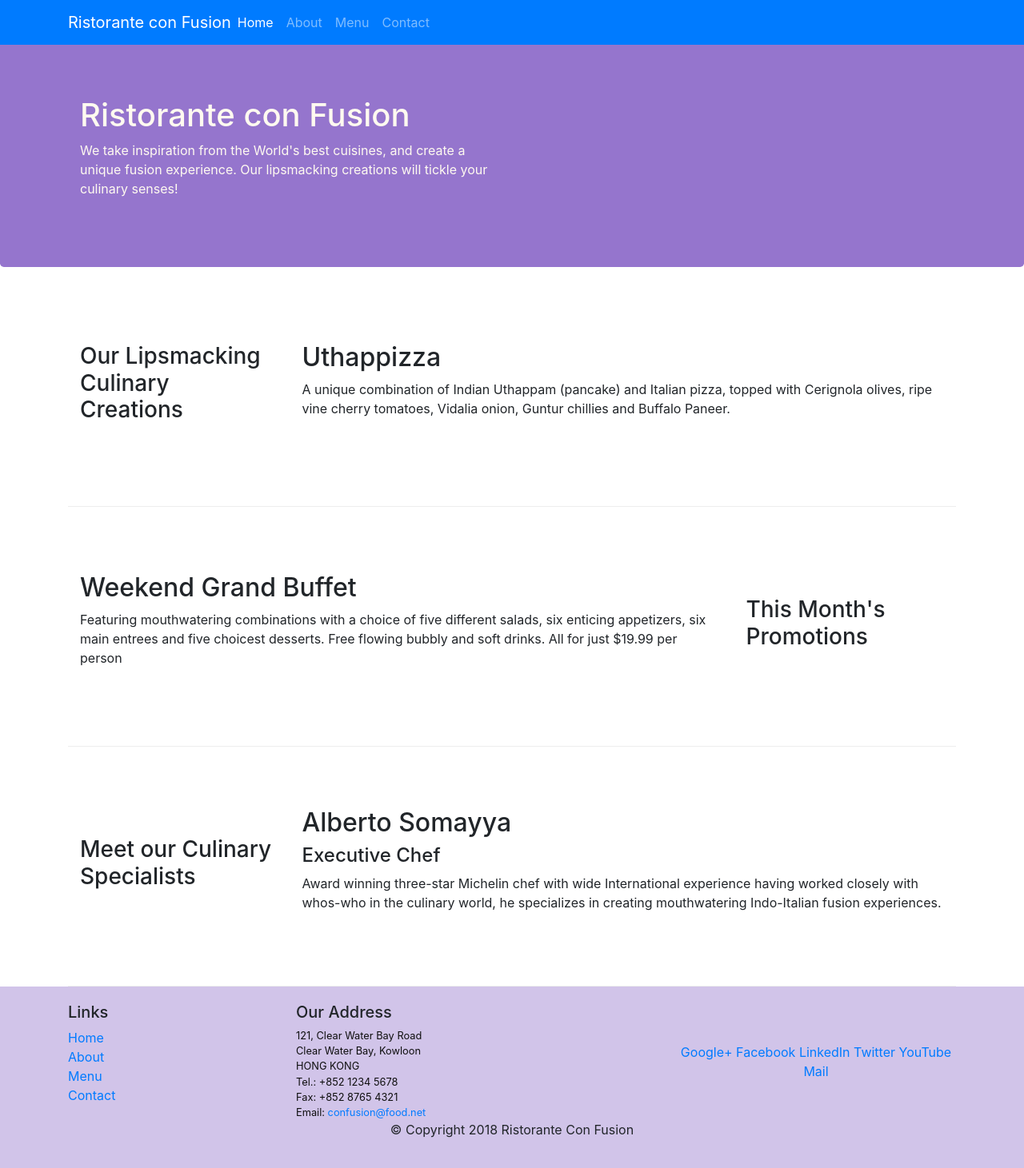
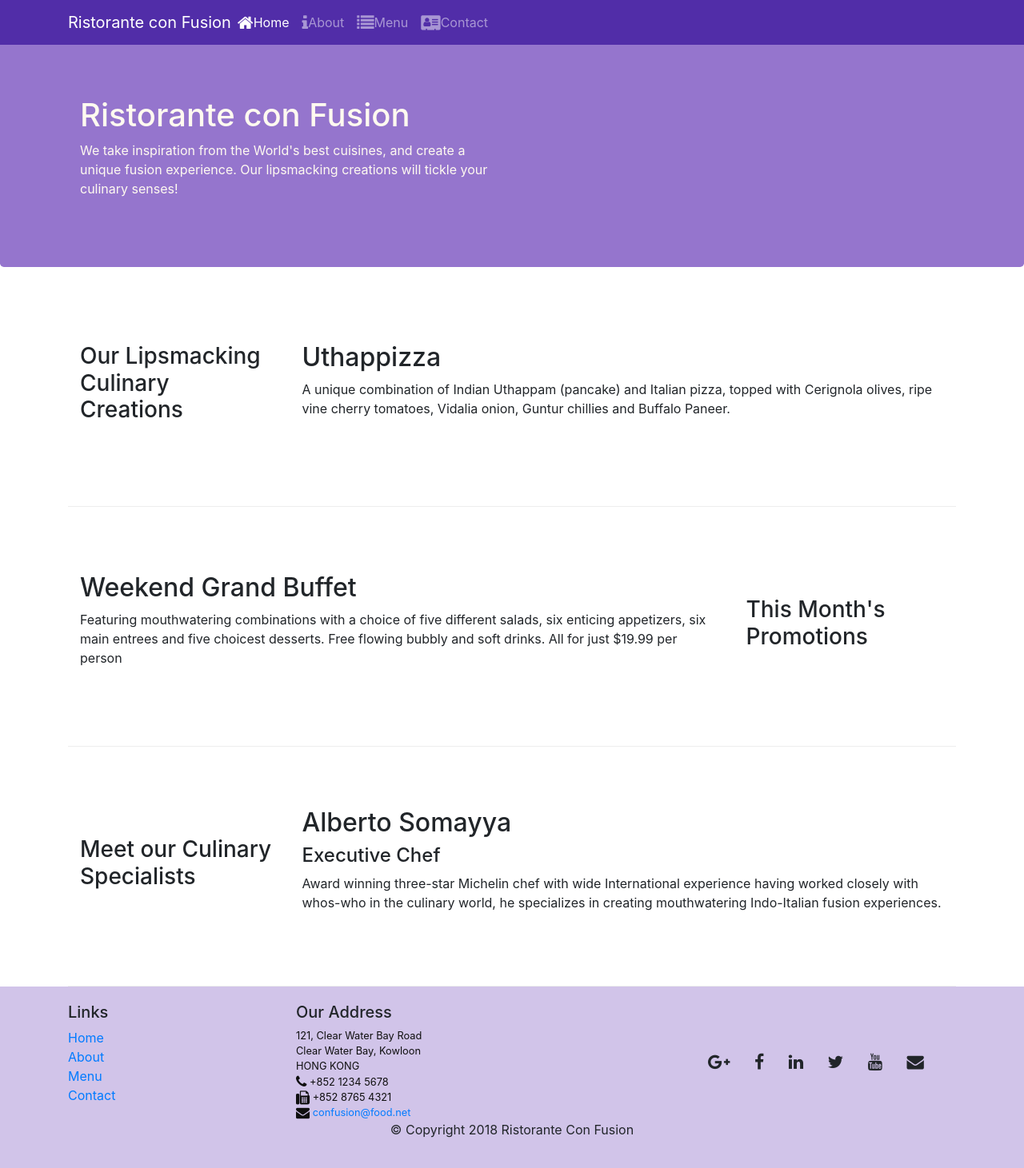
Before and after one commit to Rvranjan99/bootstrap4, a website: page index.html in a window 1280 px wide. Shown: the whole page at 80% size. Drawn offline with nearby package versions, Linux system fonts and the light colour scheme.

Commit message:
font icon added

```diff
--- a/index.html
+++ b/index.html
@@ -10,12 +10,14 @@
 
     <!-- Bootstrap CSS -->
     <link rel="stylesheet" href="node_modules/bootstrap/dist/css/bootstrap.min.css">
+    <link rel="stylesheet" href="node_modules/font-awesome/css/font-awesome.min.css">
+    <link rel="stylesheet"  href="node_modules/bootstrap-social/bootstrap-social.css">
     <link rel="stylesheet" href="CSS/styles.css">
     <title>Ristorante Con Fusion</title>
 </head>
 
 <body>
-    <nav class="navbar navbar-dark navbar-expand-sm bg-primary fixed-top">
+    <nav class="navbar navbar-dark navbar-expand-sm  fixed-top">
         <div class="container">
             <button class="navbar-toggler" type="button" data-toggle="collapse" data-target="#Navbar">
                 <span class="navbar-toggler-icon"></span>
@@ -23,10 +25,10 @@
             <a class="navbar-brand mr-auto" href="#"> Ristorante con Fusion </a>
             <div class="collapse navbar-collapse" id="Navbar">
                 <ul class="navbar-nav mr-auto">
-                <li class="nav-item active"><a class="nav-link" href="#">Home</a></li>
-                <li class="nav-item"><a class="nav-link" href="./aboutus.html">About</a></li>
-                <li class="nav-item"><a class="nav-link" href="#">Menu</a></li>
-                <li class="nav-item"><a class="nav-link" href="#">Contact</a></li>
+                <li class="nav-item active"><a class="nav-link" href="#"><span class="fa fa-home fa-lg"></span>Home</a></li>
+                <li class="nav-item"><a class="nav-link" href="./aboutus.html"><span class="fa fa-info fa-lg"></span>About</a></li>
+                <li class="nav-item"><a class="nav-link" href="#"><span class="fa fa-list fa-lg"></span>Menu</a></li>
+                <li class="nav-item"><a class="nav-link" href="#"><span class="fa fa-address-card fa-lg"></span>Contact</a></li>
 
             </ul>
             </div>
@@ -100,19 +102,19 @@
 		              121, Clear Water Bay Road<br>
 		              Clear Water Bay, Kowloon<br>
 		              HONG KONG<br>
-		              Tel.: +852 1234 5678<br>
-		              Fax: +852 8765 4321<br>
-		              Email: <a href="mailto:confusion@food.net">confusion@food.net</a>
+		              <i class="fa fa-phone fa-lg"></i>  +852 1234 5678<br>
+		              <i class="fa fa-fax fa-lg"></i>  +852 8765 4321<br>
+		              <i class="fa fa-envelope fa-lg"></i>  <a href="mailto:confusion@food.net">confusion@food.net</a>
 		           </address>
                 </div>
                 <div class="col-12 col-sm-4 align-self-center">
                     <div class="text-center">
-                        <a href="http://google.com/+">Google+</a>
-                        <a href="http://www.facebook.com/profile.php?id=">Facebook</a>
-                        <a href="http://www.linkedin.com/in/">LinkedIn</a>
-                        <a href="http://twitter.com/">Twitter</a>
-                        <a href="http://youtube.com/">YouTube</a>
-                        <a href="mailto:">Mail</a>
+                        <a class="btn " href="http://google.com/+" ><i class="fa fa-google-plus fa-lg"></i></a>
+                        <a class="btn  " href="http://www.facebook.com/profile.php?id="><i class="fa fa-facebook fa-lg"></i></a>
+                        <a  class="btn" href="http://www.linkedin.com/in/"><i class="fa fa-linkedin fa-lg"></i></a>
+                        <a class="btn" href="http://twitter.com/"><i class="fa fa-twitter fa-lg"></i></a>
+                        <a class="btn" href="http://youtube.com/"><i class="fa fa-youtube fa-lg"></i></a>
+                        <a class="btn" href="mailto:"><i class="fa fa-envelope fa-lg"></i></a>
                     </div>
                 </div>
            </div>
--- a/package.json
+++ b/package.json
@@ -15,6 +15,8 @@
   },
   "dependencies": {
     "bootstrap": "^4.5.3",
+    "bootstrap-social": "^5.1.1",
+    "font-awesome": "^4.7.0",
     "jquery": "^3.5.1",
     "popper.js": "^1.12.9"
   }
```
Also changed, not shown: aboutus.html (+15 -13 lines), 2 other files.
